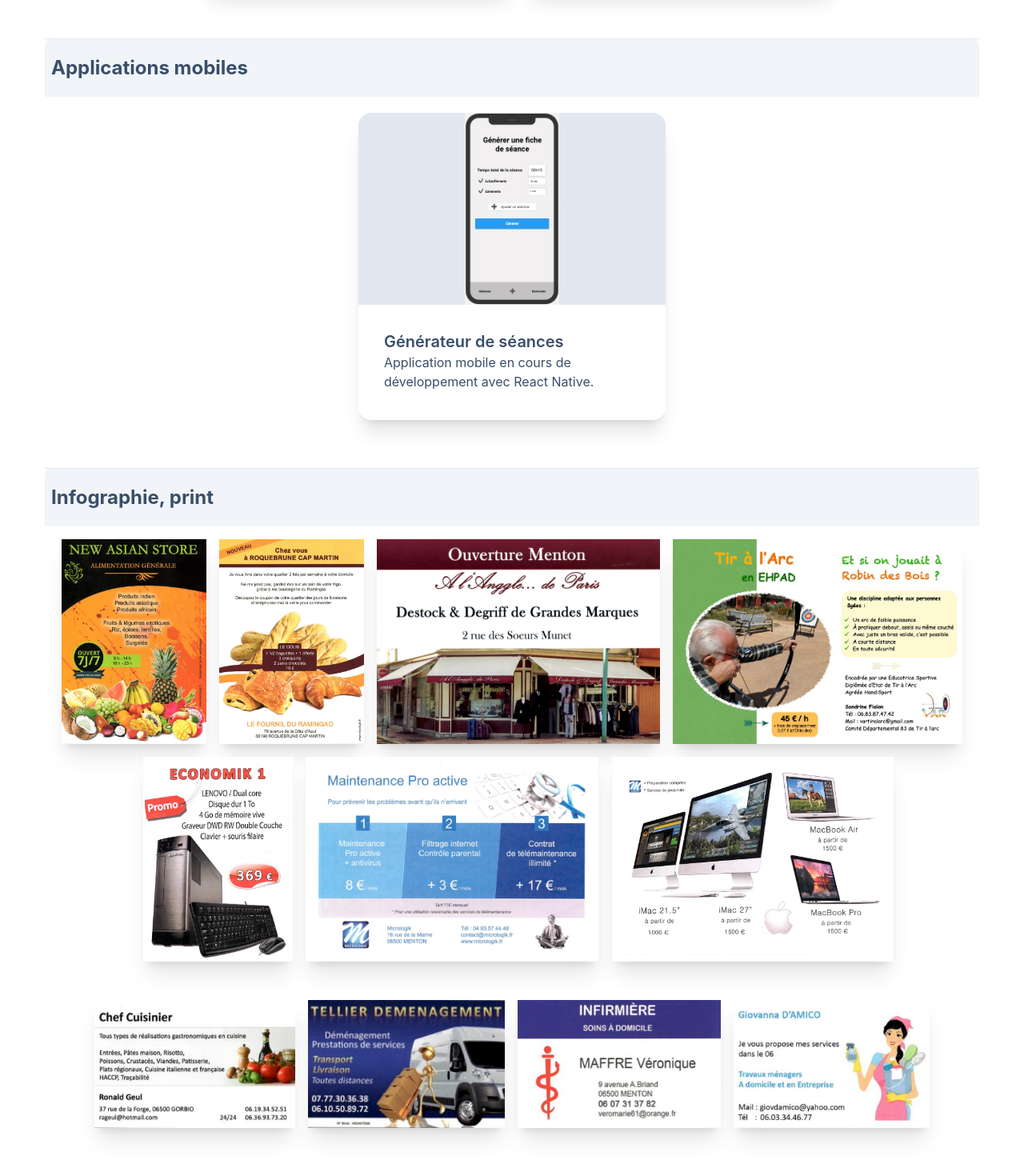
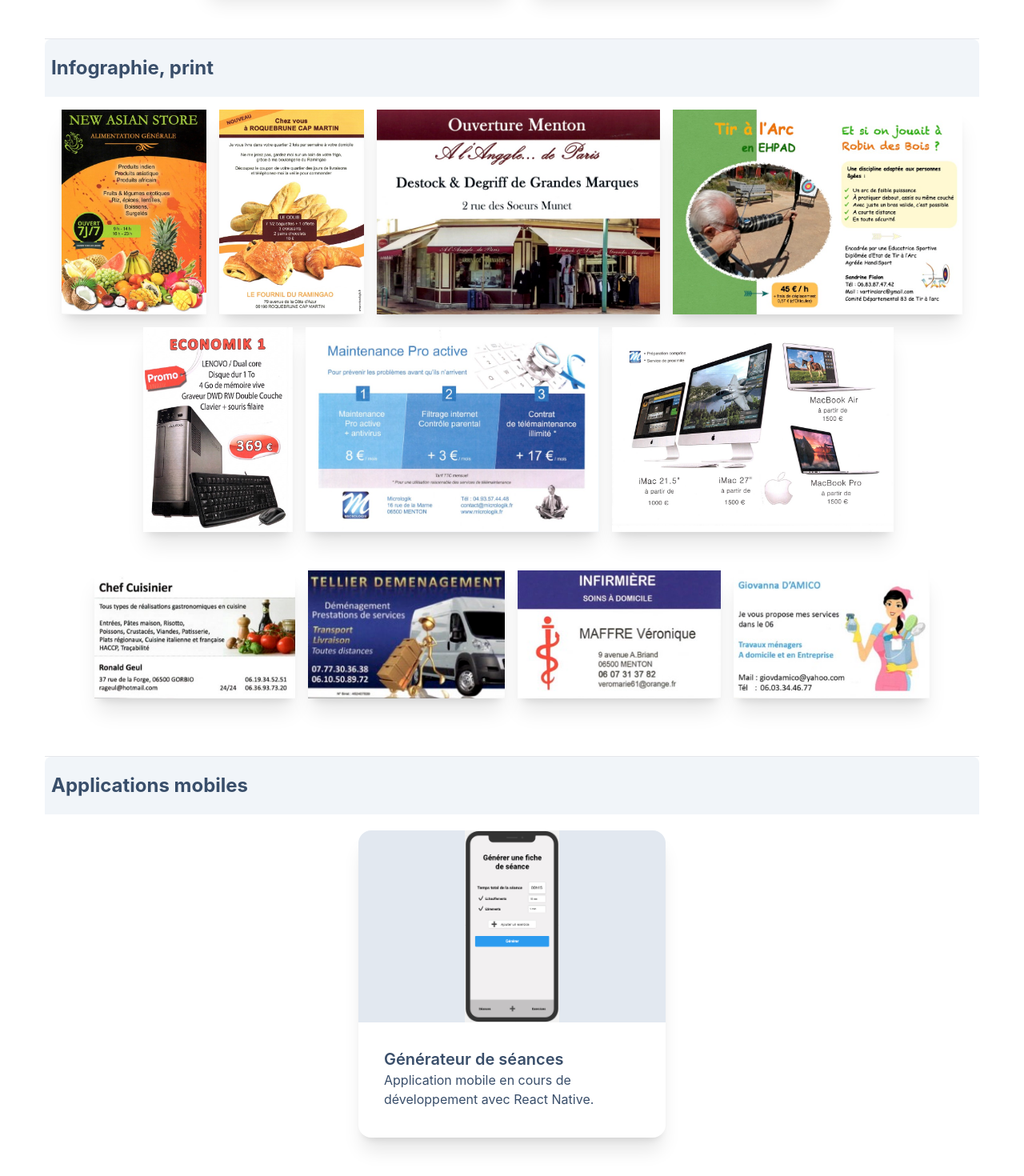
Before and after one commit to SandrineFial/Website-public, a Next.js app: page /realisations in a window 1280 px wide. Shown: the part 1660-3130 px from the top of the page at 80% size. Built offline with nearby package versions, Linux system fonts and the light colour scheme.

Commit message:
Enlève Freelance pour les recruteurs

```diff
--- a/components/Home.js
+++ b/components/Home.js
@@ -159,13 +159,14 @@
             </div>
           </div>
         </div>
+        {/*
         <div className='flex flex-col items-center'>
           <Link href="/contact">
             <button className='rounded-full bg-slate-100 p-3 m-10 text-center'>
               Tarif journalier : 400 €
             </button>
           </Link>
-        </div>
+        </div> */}
         <p className='text-center'>Je suis disponible dans les Bouches-du-Rhône, essentiellement sur Marseille, Aix-en-Provence et communes limitrophes ainsi qu'à distance.</p>
 
       <ScrollToTop smooth component={ <FontAwesomeIcon icon={ faCircleUp }/> }  />
--- a/components/Parcours.js
+++ b/components/Parcours.js
@@ -24,8 +24,7 @@
         <FontAwesomeIcon icon={faRoad} className='w-12 h-12 p-2 mr-2' /> Parcours
       </h1>
         <div className='my-5'>
-          <p>Développeur pendant près de 10 ans dans des boites d'informatique et agences Web, je suis depuis peu freelance dans ce domaine.
-            <br/>Voici en quelques mots mon parcours professionnel.</p>
+          <p>Développeur pendant près de 10 ans dans des boites d'informatique et agences Web, voici en quelques mots mon parcours professionnel.</p>
         </div>
         <div className='flex flex-col md:flex-row justify-center items-stretch'>
           <div className='shadow-lg m-5 rounded-3xl rounded-tr-3xl bg-white'>
--- a/components/Realisations.js
+++ b/components/Realisations.js
@@ -106,8 +106,20 @@
             </div>
 
             <div className='my-10'>
+              <h2 className='py-5 font-bold text-2xl bg-slate-100 pl-2 border-1 border-slate-100 border-b-slate-600 rounded-t-lg'>Infographie, print</h2>
+
+              <div className="flex flex-col md:flex-row md:flex-wrap justify-center items-center p-4 space-x-4">
+                {imgFlyers}
+              </div>
+
+              <div className="flex flex-col md:flex-row md:flex-wrap justify-center items-center p-4 space-x-4">
+                  {imgCV}
+              </div>
+            </div>
+
+
+            <div className='my-10'>
               <h2 className='py-5 font-bold text-2xl bg-slate-100 pl-2 border-1 border-slate-100 border-b-slate-600 rounded-t-lg'>Applications mobiles</h2>
-
               <div className='flex md:flex-row flex-col md:space-x-5 justify-center items-center'>
 
                 <div className="card md:w-96 md:h-96 bg-base-100 shadow-xl my-5">
@@ -123,20 +135,6 @@
                   </div>
                 </div>
               </div>
-
-
-            </div>
-
-            <div className='my-10'>
-              <h2 className='py-5 font-bold text-2xl bg-slate-100 pl-2 border-1 border-slate-100 border-b-slate-600 rounded-t-lg'>Infographie, print</h2>
-
-              <div className="flex flex-col md:flex-row md:flex-wrap justify-center items-center p-4 space-x-4">
-                {imgFlyers}
-              </div>
-
-              <div className="flex flex-col md:flex-row md:flex-wrap justify-center items-center p-4 space-x-4">
-                  {imgCV}
-              </div>
             </div>
         </div>
 
```
Lines whose indentation alone changed are shown as unchanged.
